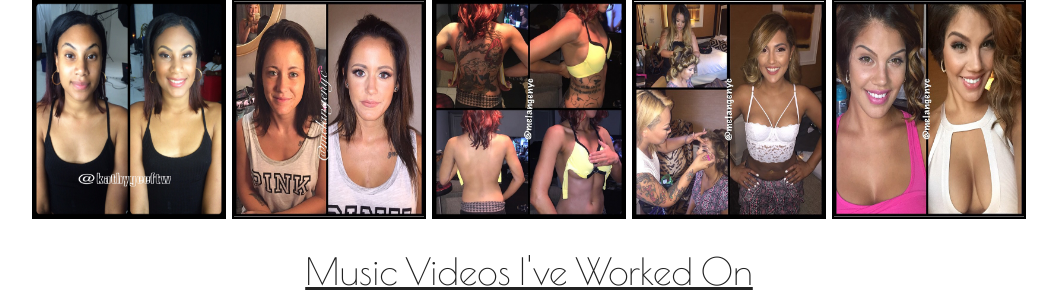
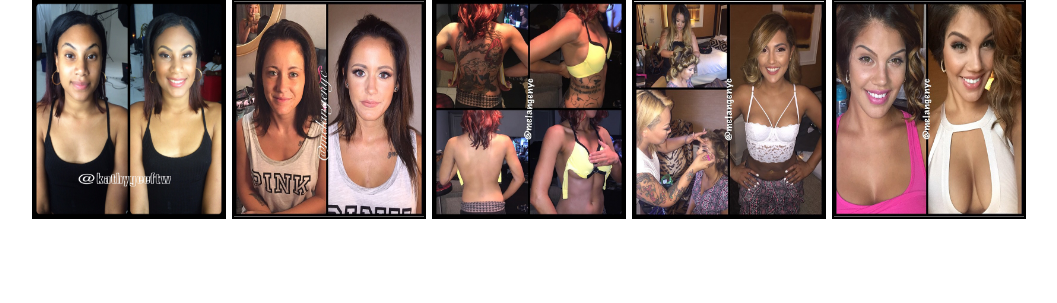
Before and after one commit to Krazian/Kathy-Site, a Node server app: page / in a window 1280 px wide. Shown: the part 990-1293 px from the top of the page, without its empty margins (111-1168 px from the left). Run offline with Node 20, Linux system fonts and the light colour scheme; some libraries are stand-ins or nearby versions.

```diff
--- a/views/index.ejs
+++ b/views/index.ejs
@@ -82,8 +82,8 @@
 	<h2>Before & Afters</h2>
 	<div class="before-and-after"></div>
 	</br>
-	<h2>Music Videos I've Worked On</h2>
-	<div class="video"><iframe width="560" height="315" src="https://www.youtube.com/embed/UCV9J9A6aGw" frameborder="50" allowfullscreen></iframe></div>
+<!-- 	<h2>Music Videos I've Worked On</h2>
+	<div class="video"><iframe width="560" height="315" src="https://www.youtube.com/embed/UCV9J9A6aGw" frameborder="50" allowfullscreen></iframe></div> -->
 
 	<footer>Designed by Johnathan Chei. All Rights Reserved.</footer>
 <!-- Scripts -->
```
